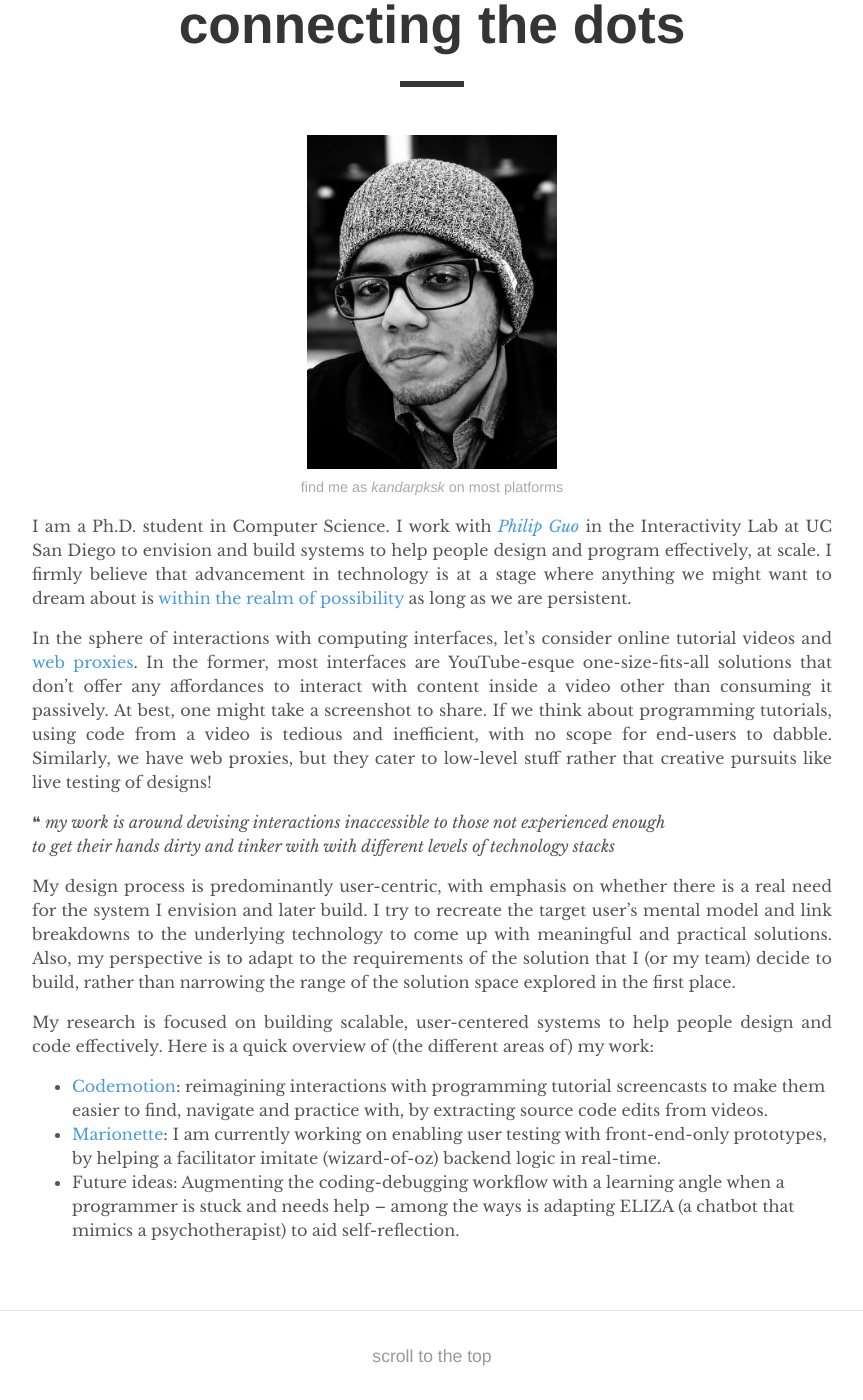
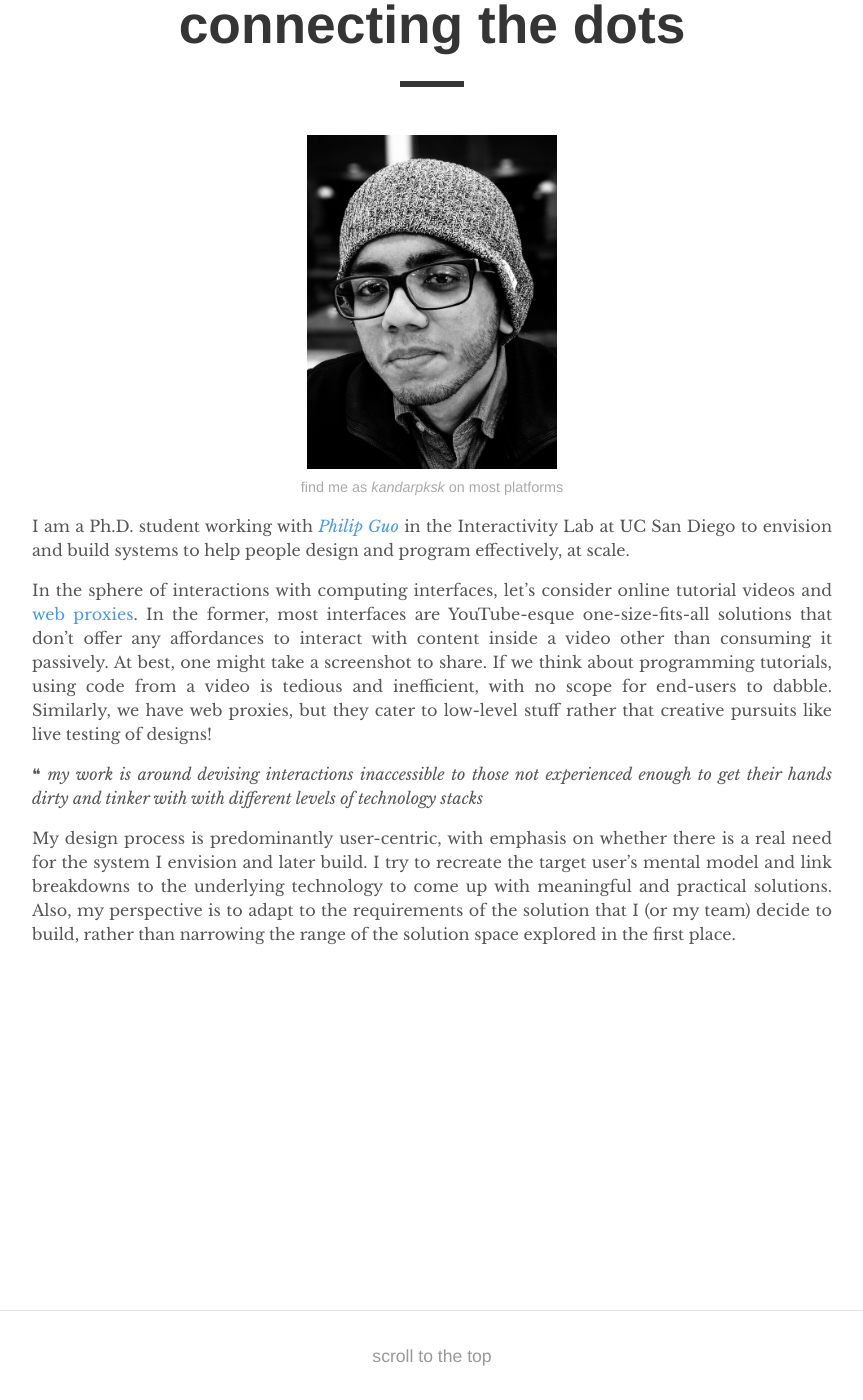
Before and after one commit to kandarpksk/kandarpksk.github.io, a Jekyll site: the page built from _posts/2018-01-30-about.md, in a window 1280 px wide and 1400 px high, scrolled down 141 px. Shown: the whole window, without its empty margins (208-1071 px from the left). Built offline with Jekyll 4.4.1, drawn with Linux system fonts in a browser that asks for light colours.

Commit message:
Update and rename 2018-01-30-premise.md to 2018-01-30-about.md

```diff
--- a/_posts/2018-01-30-premise.md
+++ b/_posts/2018-01-30-about.md
@@ -11,18 +11,19 @@ excerpt: I am a Ph.D. student in Computer Science. I work with Philip Guo in the
 *find me as <i>kandarpksk</i> on most platforms*
 
 <!-- note: sync with excerpt -->
-I am a  Ph.D. student in Computer Science. I work with *[Philip Guo](http://pgbovine.net)* in the Interactivity Lab at UC San Diego to envision and build systems to help people design and program effectively, at scale. I firmly believe that advancement in technology is at a stage where anything we might want to dream about is [within the realm of possibility](https://www.microsoft.com/buxtoncollection "please see the quote") as long as we are persistent.
+I am a Ph.D. student working with *[Philip Guo](http://pgbovine.net)* in the Interactivity Lab at UC San Diego to envision and build systems to help people design and program effectively, at scale. <!-- I firmly believe that advancement in technology is at a stage where anything we might want to dream about is [within the realm of possibility](https://www.microsoft.com/buxtoncollection "please see the quote") as long as we are persistent. -->
 
 In the sphere of interactions with computing interfaces, let's consider online tutorial videos and [web proxies](https://en.wikipedia.org/wiki/Proxy_server).
 In the former, most interfaces are YouTube-esque one-size-fits-all solutions that don't offer any affordances to interact with content inside a video other than consuming it passively. At best, one might take a screenshot to share. If we think about programming tutorials, using code from a video is tedious and inefficient, with no scope for end-users to dabble.
 Similarly, we have web proxies, but they cater to low-level stuff rather that creative pursuits like live testing of designs!
 
-❝ *my work is around devising interactions inaccessible to those not experienced enough<br> to get their hands dirty and tinker with with different levels of technology stacks*
+❝ *my work is around devising interactions inaccessible to those not experienced enough to get their hands dirty and tinker with with different levels of technology stacks*
 
 My design process is predominantly user-centric, with emphasis on whether there is a real need for the system I envision and later build. I try to recreate the target user's mental model and link breakdowns to the underlying technology to come up with meaningful and practical solutions.
 Also, my perspective is to adapt to the requirements of the solution that I (or my team) decide to build, rather than narrowing the range of the solution space explored in the first place.
 
-My research is focused on building scalable, user-centered systems to help people design and code effectively. Here is a quick overview of (the different areas of) my work:
-- [Codemotion](codemotion): reimagining interactions with programming tutorial screencasts to make them easier to find, navigate and practice with, by extracting source code edits from videos.
+<!-- My research is focused on building scalable, user-centered systems to help people design and code effectively. Here is a quick overview of (the different areas of) my work:
+- [Codemotion](codemotion): reimagining interactions with programming tutorial screencasts to make them easier to find, navigate and practice with, by extracting source code edits from videos. -->
+<!-- "this list will be populated as my Ph.D. progresses :)
 - [Marionette](marionette): I am currently working on enabling user testing with front-end-only prototypes, by helping a facilitator imitate (wizard-of-oz) backend logic in real-time.
-- Future ideas: Augmenting the coding-debugging workflow with a learning angle when a programmer is stuck and needs help -- among the ways is adapting ELIZA (a chatbot that mimics a psychotherapist) to aid self-reflection.
+- Future ideas: Augmenting the coding-debugging workflow with a learning angle when a programmer is stuck and needs help -- among the ways is adapting ELIZA (a chatbot that mimics a psychotherapist) to aid self-reflection. -->
```
Also changed, not shown: other parts of _posts/2018-01-30-about.md (+1 -1 lines).
